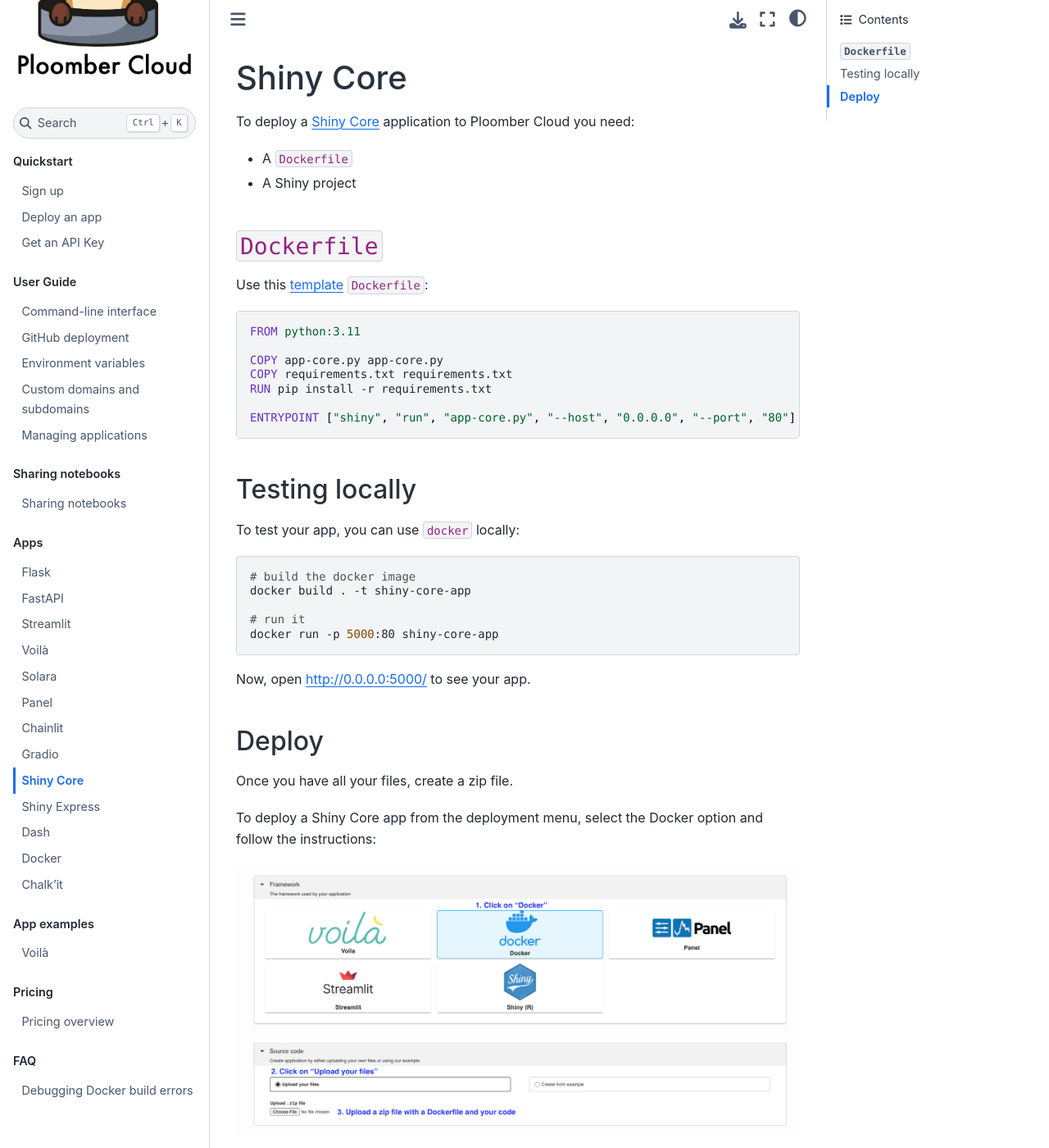
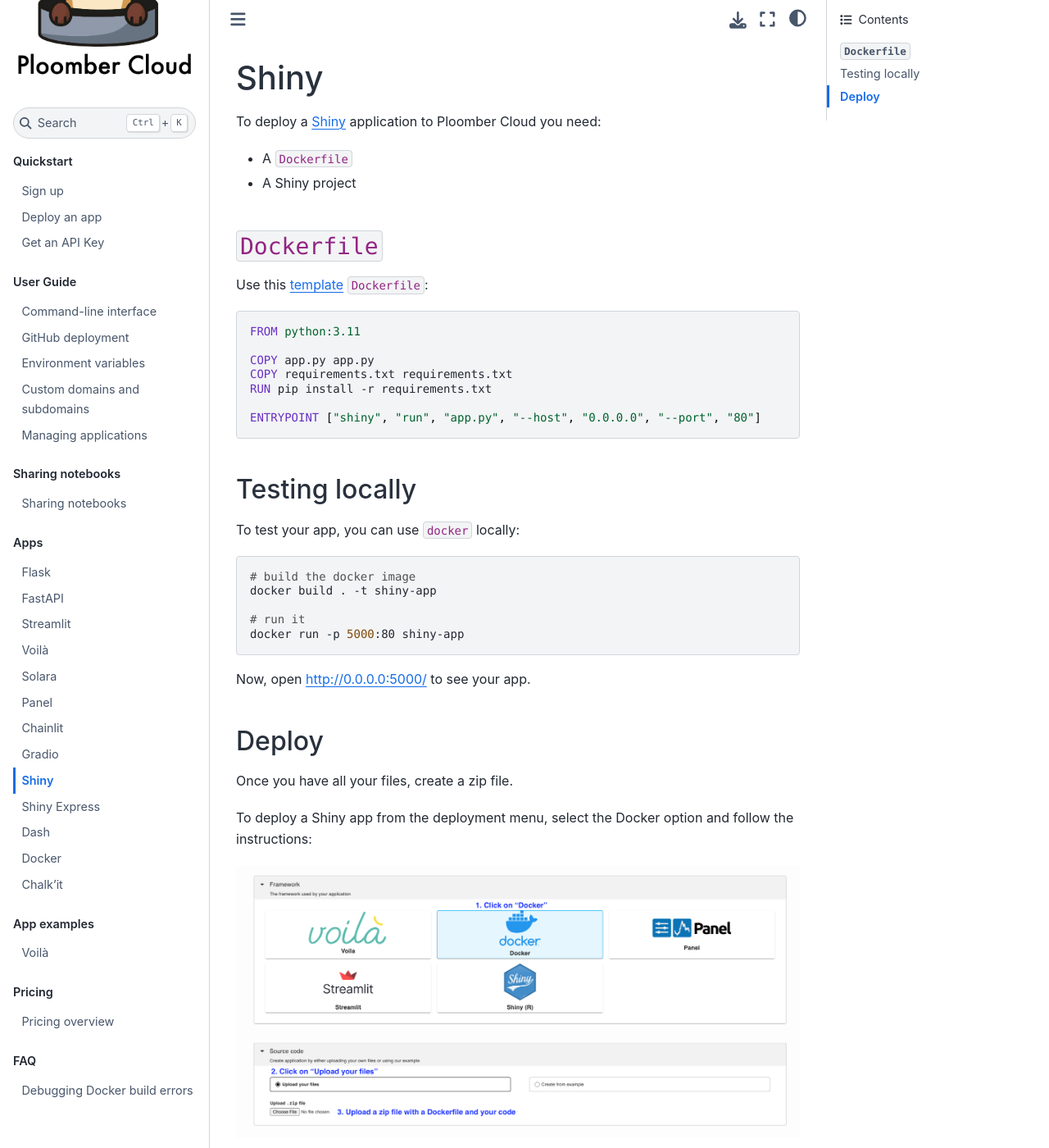
Before and after one commit to ploomber/doc, a Jupyter Book: the page built from doc/apps/shiny.md, in a window 1280 px wide and 1400 px high. Shown: the whole window at 82% size. Built offline with Jupyter Book 1.0.4 settings and Sphinx 7.4.7 and the Sphinx Book theme 1.1.4, drawn with Linux system fonts in a browser that asks for light colours.

Commit message:
reamde changes

````diff
--- a/doc/apps/shiny.md
+++ b/doc/apps/shiny.md
@@ -1,22 +1,22 @@
-# Shiny Core
+# Shiny
 
-To deploy a [Shiny Core](https://shiny.posit.co/py/docs/overview.html) application to Ploomber Cloud you need:
+To deploy a [Shiny](https://shiny.posit.co/py/docs/overview.html) application to Ploomber Cloud you need:
 
 - A `Dockerfile`
 - A Shiny project
 
 ## `Dockerfile`
 
-Use this [template](https://github.com/ploomber/doc/blob/main/examples/docker/shiny-core/Dockerfile) `Dockerfile`:
+Use this [template](https://github.com/ploomber/doc/blob/main/examples/docker/shiny/Dockerfile) `Dockerfile`:
 
 ```Dockerfile
 FROM python:3.11
 
-COPY app-core.py app-core.py
+COPY app.py app.py
 COPY requirements.txt requirements.txt
 RUN pip install -r requirements.txt
 
-ENTRYPOINT ["shiny", "run", "app-core.py", "--host", "0.0.0.0", "--port", "80"]
+ENTRYPOINT ["shiny", "run", "app.py", "--host", "0.0.0.0", "--port", "80"]
 ```
 
 ## Testing locally
@@ -25,10 +25,10 @@
 
 ```sh
 # build the docker image
-docker build . -t shiny-core-app
+docker build . -t shiny-app
 
 # run it
-docker run -p 5000:80 shiny-core-app
+docker run -p 5000:80 shiny-app
 ```
 
 Now, open [http://0.0.0.0:5000/](http://0.0.0.0:5000/) to see your app.
@@ -38,6 +38,6 @@
 
 Once you have all your files, create a zip file.
 
-To deploy a Shiny Core app from the deployment menu, select the Docker option and follow the instructions:
+To deploy a Shiny app from the deployment menu, select the Docker option and follow the instructions:
 
 ![](../static/docker.png)
````
Also changed, not shown: examples/docker/shiny/README.md, 1 other file.
